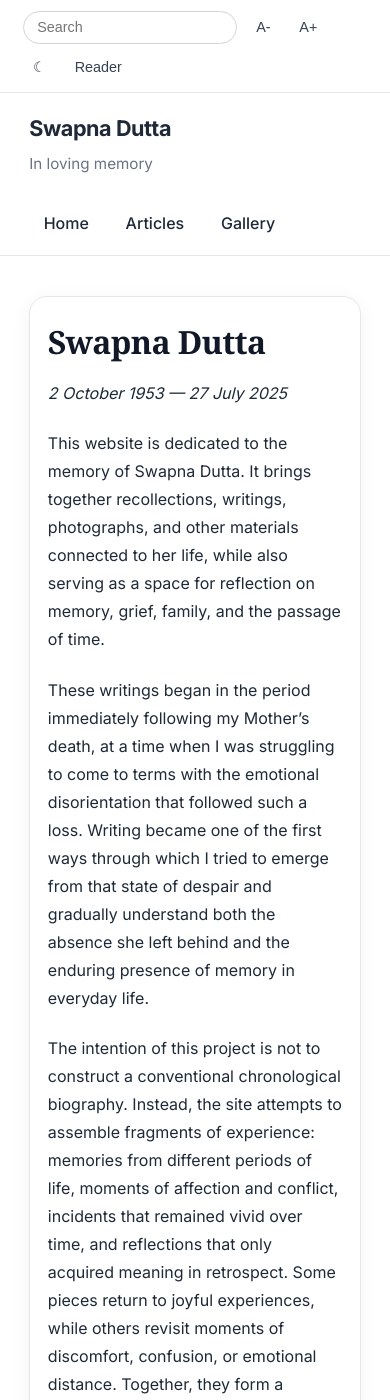
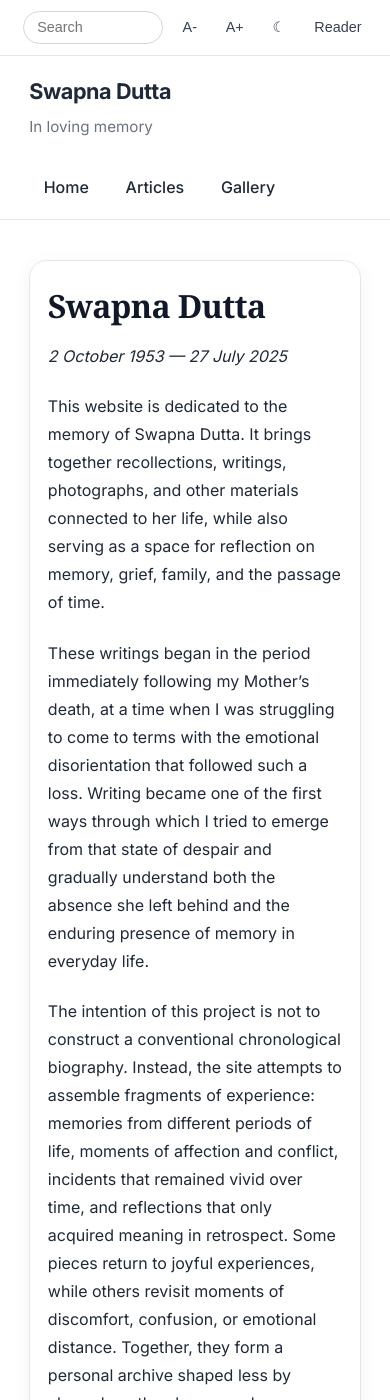
Before and after one commit to titodutta/swapnadutta, a Jekyll site: the page built from index.md, in a window 390 px wide and 1400 px high. Built offline with Jekyll 4.4.1, drawn with Linux system fonts in a browser that asks for light colours.

Commit message:
Update navbar.html

```diff
--- a/_includes/navbar.html
+++ b/_includes/navbar.html
@@ -53,12 +53,24 @@
 @media (max-width: 768px) {
 
   .topbar-inner {
+    flex-wrap: nowrap;
+    overflow-x: auto;
     justify-content: flex-start;
-    flex-wrap: wrap;
+    scrollbar-width: none;
+  }
+
+  .topbar-inner::-webkit-scrollbar {
+    display: none;
   }
 
   .topbar-search input {
-    width: 100%;
+    width: 140px;
+    min-width: 140px;
+  }
+
+  .topbar-button {
+    white-space: nowrap;
+    flex-shrink: 0;
   }
 }
 </style>
```
